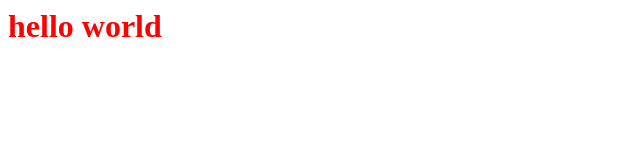
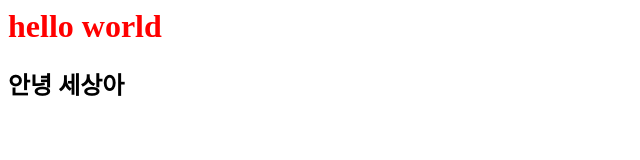
Before and after one commit to kokkumong/Web_Programming_Class, a plain HTML site: page prac.html in a window 1280 px wide. Shown: the whole page, without its empty margins (0-640 px from the left). Drawn offline with Linux system fonts and the light colour scheme.

Commit message:
Update prac.html

```diff
--- a/prac.html
+++ b/prac.html
@@ -11,5 +11,6 @@
 
   <body>
     <h1>hello world</h1>
+    <h2>안녕 세상아</h2>
   </body>
 </html>
```
